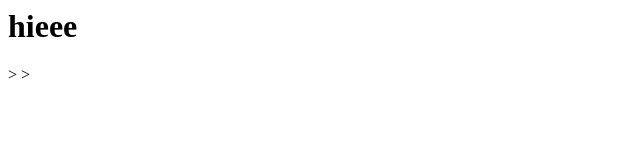
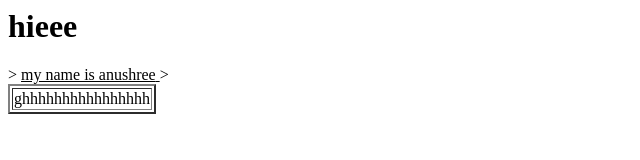
Before and after one commit to Anushree23/git-hub, a plain HTML site: page index.html in a window 1280 px wide. Shown: the whole page, without its empty margins (0-640 px from the left). Drawn offline with Linux system fonts and the light colour scheme.

Commit message:
add new table tag in index.html test

```diff
--- a/index.html
+++ b/index.html
@@ -4,5 +4,16 @@
     </head>
 <body>
 <h1> hieee</h1>>
+<u>
+<l1> my name is anushree</l1>
+
+</u>
+<table border="2">
+    <tr>
+        <td>
+ghhhhhhhhhhhhhhhh
+        </td>
+    </tr>
+</tsble>
 </body>>
 </html>
```
